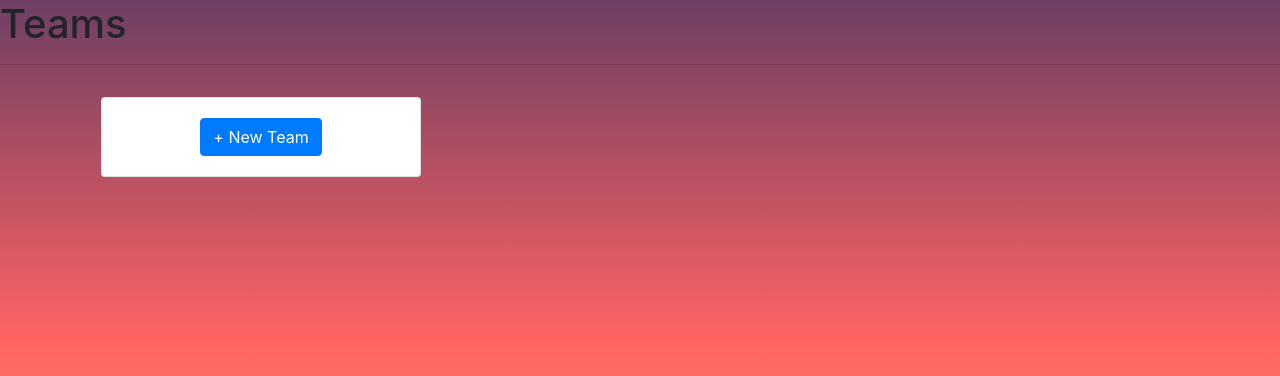
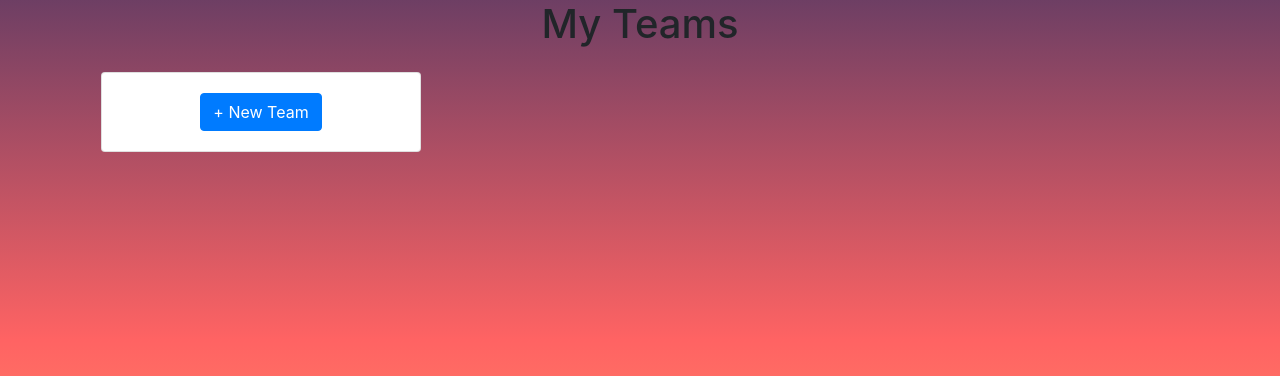
Before and after one commit to sd-owens/SuperTasks, a Django app: page /teams/ in a window 1280 px wide. Shown: the part 60-436 px from the top of the page. Run offline with Django 3.2, Linux system fonts and the light colour scheme; the visitor is signed in with stand-in values (Sample User, id 1); data that the repository does not hold is empty; some libraries are stand-ins or nearby versions.

Commit message:
minor styling of teams.html, ready for merge to master

```diff
--- a/teams/templates/teams/teams.html
+++ b/teams/templates/teams/teams.html
@@ -14,9 +14,8 @@
 
 <!-- Main content of template goes here -->
 {% block content %}
-<div>
-    <h1>Teams</h1>
-    <hr>
+<div class="py-10">
+    <h1 class="text-center">My Teams</h1>
 </div>
 <div class="container">
     <div class="d-flex flex-wrap">
```
